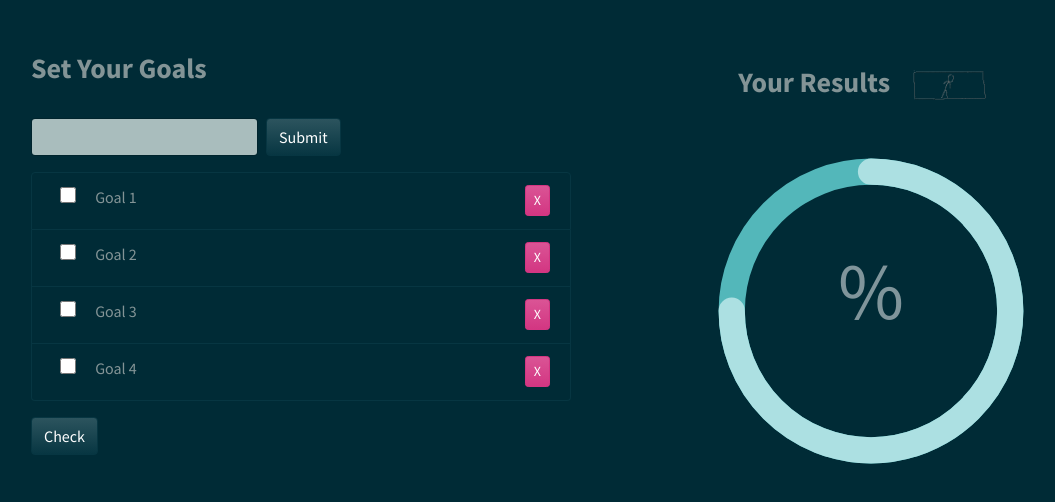
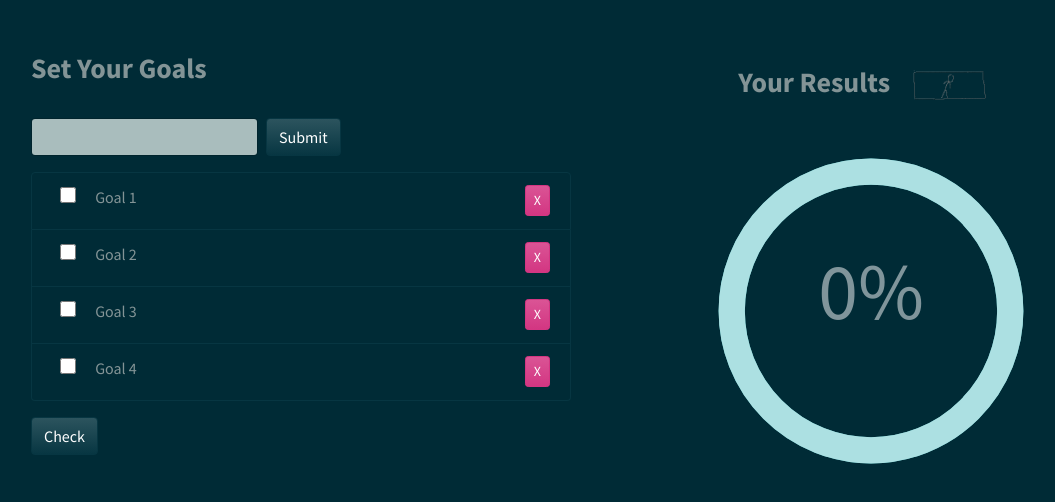
Before and after one commit to Krasivaya/goals-tracker, a plain HTML site: page index.html in a window 1280 px wide. Shown: the part 52-554 px from the top of the page, without its empty margins (54-1109 px from the left). Drawn offline with Linux system fonts and the light colour scheme.

Commit message:
Add the starting point

```diff
--- a/index.html
+++ b/index.html
@@ -49,20 +49,22 @@
                 </form>
             </div>
             <div class="col-md-6 mt-5 text-center">
-                <h3 id="load">Your Results
-                    <img src="./assets/loading-bar.gif" alt="Waiting bar"></h3>
+                <h3 id="load">
+                    Your Results
+                    <img src="./assets/loading-bar.gif" alt="Waiting bar">
+                </h3>
                 <div id="done" style="display: none;">
                     <img src="./assets/done.gif" alt="Congrations">
                 </div>
                 <div id="progress" style="display: block;">
                     <div class="o-progress-circle o-progress-circle--rounded">
                         <div class="o-progress-circle__number">
-                            <span id="chart" data-pourcent></span><em>%</em>
+                            <span id="chart" data-pourcent>0</span><em>%</em>
                         </div>
                         <div class="o-progress-circle__fill">
                             <svg class="icon" viewBox="0 0 40 40">
                                 <circle r="15.9154943092" cy="20" cx="20" />
-                                <circle id="circle-2" r="15.9154943092" cy="20" cx="20" stroke-dashoffset="25"
+                                <circle id="circle-2" r="15.9154943092" cy="20" cx="20" stroke-dashoffset="0"
                                     transform="rotate(-90,20,20)" />
                             </svg>
                         </div>
```
